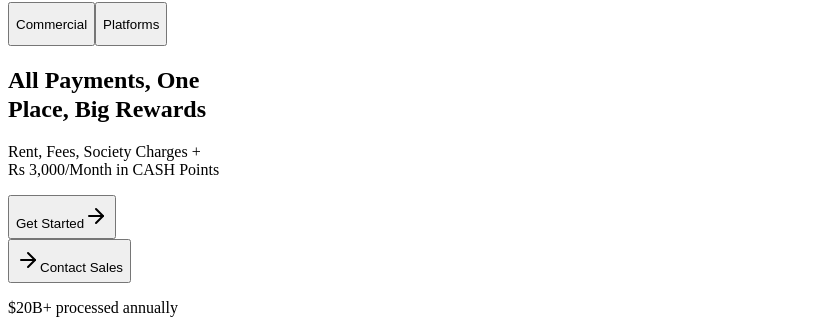
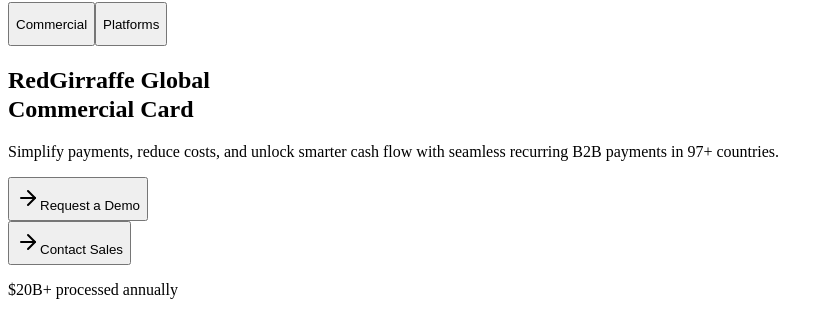
Before and after one commit to gmhridu/redgirrafee-new, a React (Vite) app in the folder client/: page / in a window 1280 px wide. Shown: the part 316-635 px from the top of the page, without its empty margins (0-833 px from the left). Built offline with nearby package versions, Linux system fonts and the light colour scheme; grey boxes are pictures that could not be loaded.

Commit message:
Restored to 'b20530d6a06362161521b71e570d6c4ff2bdd744'
Replit-Restored-To: b20530d6a06362161521b71e570d6c4ff2bdd744

```diff
--- a/client/src/components/sections/HeroSection.tsx
+++ b/client/src/components/sections/HeroSection.tsx
@@ -138,7 +138,7 @@ export const HeroSection = () => {
   }, []);
 
   return (
-    <section className="relative min-h-screen lg:min-h-[100vh] xl:min-h-[98vh] bg-gradient-to-br from-indigo-100 via-purple-50 to-amber-50 pt-0 pb-8 sm:pb-12 lg:pb-16 overflow-hidden -mt-20">
+    <section className="relative min-h-screen bg-gradient-to-br from-indigo-100 via-purple-50 to-amber-50 pt-0 pb-16 sm:pb-20 lg:pb-28 overflow-hidden -mt-20">
       {/* Sophisticated Gradient Overlay */}
       <div className="absolute inset-0 bg-gradient-to-br from-purple-600/10 via-pink-500/5 to-amber-400/10"></div>
 
@@ -149,11 +149,11 @@ export const HeroSection = () => {
         <div className="absolute top-1/3 left-1/2 transform -translate-x-1/2 w-[600px] h-[600px] bg-gradient-to-r from-indigo-300 to-purple-300 rounded-full blur-3xl animate-pulse" style={{ animationDelay: '2s' }}></div>
       </div>
 
-      <div className="w-full px-3 sm:px-4 md:px-6 lg:px-8 xl:px-12 2xl:px-16 mx-auto max-w-screen-2xl relative pt-16 sm:pt-20 md:pt-24 lg:pt-28 xl:pt-32 min-h-screen flex items-center">
-        <div className="grid grid-cols-1 lg:grid-cols-2 gap-8 md:gap-12 lg:gap-16 xl:gap-20 items-center w-full">
+      <div className="container-responsive relative pt-20 sm:pt-24 md:pt-28 lg:pt-32 w-full">
+        <div className="grid-responsive-1-2 gap-responsive items-center">
           {/* Left Content */}
           <motion.div
-            className="space-y-6 sm:space-y-8 md:space-y-10 lg:space-y-12 order-2 lg:order-1"
+            className="space-y-6 sm:space-y-8 order-2 lg:order-1"
             variants={containerVariants}
             initial="hidden"
             animate="visible"
@@ -220,24 +220,20 @@ export const HeroSection = () => {
 
             {/* Main Heading */}
             <motion.h1
-              className="text-4xl sm:text-5xl md:text-6xl lg:text-7xl xl:text-8xl 2xl:text-9xl font-bold text-slate-900 leading-tight tracking-tight text-center lg:text-left"
+              className="text-responsive-2xl font-bold text-slate-900 leading-tight tracking-tight text-center lg:text-left"
               variants={itemVariants}
             >
-              All{" "}
-              <span className="bg-gradient-to-r from-yellow-400 via-amber-300 to-orange-400 bg-clip-text text-transparent">
-                Payments
-              </span>
-              , One<br className="hidden sm:block" />
-              Place, Big Rewards
+              RedGirraffe Global
+              <br />
+              <span className="text-slate-700">Commercial Card</span>
             </motion.h1>
 
             {/* Subtitle */}
             <motion.p
-              className="text-lg sm:text-xl md:text-2xl lg:text-3xl xl:text-4xl text-slate-600 leading-relaxed max-w-3xl text-center lg:text-left"
+              className="text-responsive-base text-slate-600 leading-relaxed font-light text-center lg:text-left"
               variants={itemVariants}
             >
-              Rent, Fees, Society Charges +<br />
-              Rs 3,000/Month in CASH Points
+              Simplify payments, reduce costs, and unlock smarter cash flow with seamless recurring B2B payments in 97+ countries.
             </motion.p>
 
             {/* Action Buttons */}
@@ -246,9 +242,9 @@ export const HeroSection = () => {
               variants={itemVariants}
             >
               <motion.div variants={buttonVariants} whileHover="hover" whileTap="tap">
-                <Button className="bg-gradient-to-r from-yellow-400 via-amber-400 to-orange-500 hover:from-yellow-500 hover:via-amber-500 hover:to-orange-600 text-slate-900 font-semibold px-10 py-5 lg:px-12 lg:py-6 rounded-full text-lg lg:text-xl xl:text-2xl shadow-xl hover:shadow-2xl transition-all duration-300 border-0 flex items-center gap-3">
-                  Get Started
-                  <ArrowRight className="w-6 h-6 lg:w-7 lg:h-7" />
+                <Button className="bg-gradient-to-r from-slate-800 to-slate-900 hover:from-slate-700 hover:to-slate-800 text-white rounded-full px-8 py-4 text-lg font-semibold shadow-lg hover:shadow-xl transition-all duration-300 transform hover:scale-105 flex items-center gap-2">
+                  <ArrowRight className="w-5 h-5" />
+                  Request a Demo
                 </Button>
               </motion.div>
               <motion.div variants={buttonVariants} whileHover="hover" whileTap="tap">
--- a/client/src/index.css
+++ b/client/src/index.css
@@ -252,10 +252,6 @@
     @apply text-3xl sm:text-4xl md:text-5xl lg:text-6xl xl:text-7xl;
   }
 
-  .text-responsive-hero {
-    @apply text-4xl sm:text-5xl md:text-6xl lg:text-7xl xl:text-8xl 2xl:text-9xl;
-  }
-
   /* Responsive grid utilities */
   .grid-responsive-1-2 {
     @apply grid grid-cols-1 lg:grid-cols-2;
@@ -288,14 +284,6 @@
 
   .padding-responsive-sm {
     @apply p-3 sm:p-4 md:p-6 lg:p-8;
-  }
-
-  .padding-responsive-lg {
-    @apply p-6 sm:p-8 md:p-10 lg:p-12 xl:p-16;
-  }
-
-  .grid-responsive-1-2-4 {
-    @apply grid grid-cols-1 md:grid-cols-2 lg:grid-cols-4;
   }
 
   /* Improve form inputs on mobile */
```
Also changed, not shown: attached_assets/Screenshot 2025-06-27 at 01.53.15_1750969400597.png (deleted).
